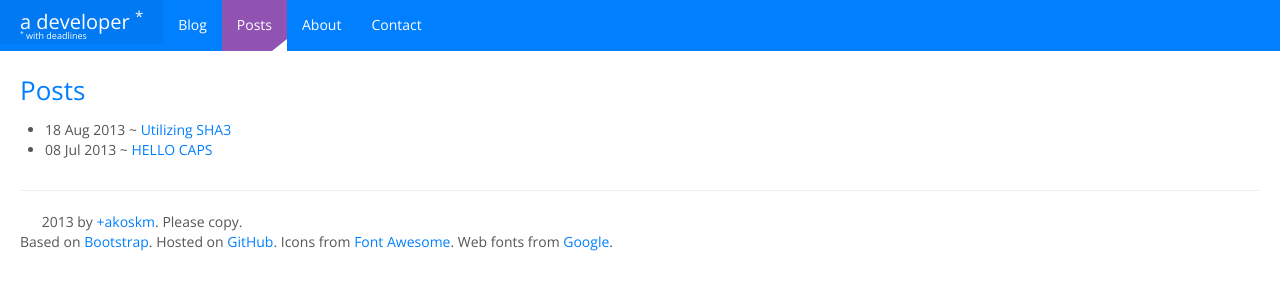
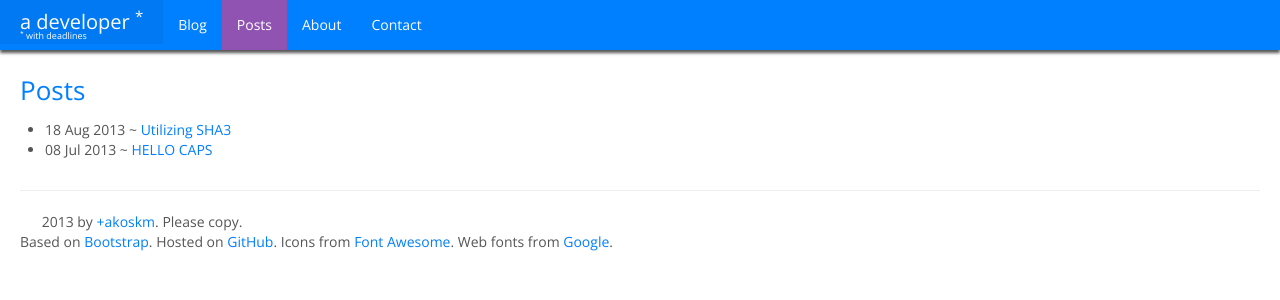
Before and after one commit to akoskm/akoskm.github.io, a Jekyll site: the page built from posts.html, in a window 1280 px wide. Shown: the top 300 px of the page. Built offline with Jekyll 4.4.1, drawn with Linux system fonts in a browser that asks for light colours; nearby versions of some CDN libraries; grey boxes are pictures that could not be loaded.

Commit message:
minor styling

```diff
--- a/assets/css/style.css
+++ b/assets/css/style.css
@@ -50,6 +50,11 @@ a:hover {
     -o-transition: 0.5s ease;
     border-bottom: 1px solid #007FFF;
     color: #000000;
+}
+
+div.navbar-inner {
+  border: 0px none !important;
+  box-shadow: 0px 3px 3px !important
 }
 
 /** HEADER LINKS **/
@@ -230,8 +235,8 @@ div.collapse > ul.nav > li a:hover {
 
 div.nav-collapse:not(.in) > ul.nav > li {
     position: relative;
-    max-height: 51px !important;
-    min-height: 51px !important;
+    max-height: 50px !important;
+    min-height: 50px !important;
     margin-bottom: -1px;
 }
 
@@ -240,7 +245,9 @@ div.nav-collapse:not(.in) > ul.nav > li.active {
     background-color: #9957BB;
 }
 
-div.nav-collapse:not(.in) > ul.nav > li.active > div.arr {
+/* G+ chat like arrows*/
+
+/*div.nav-collapse:not(.in) > ul.nav > li.active > div.arr {
     position: absolute;
     right: 0;
     bottom: 0;
@@ -249,4 +256,15 @@ div.nav-collapse:not(.in) > ul.nav > li.active > div.arr {
     border-left: 15px solid transparent;
     border-right: 0px solid transparent;
     border-bottom: 12px solid white;
-}
+}*/
+
+/*div.nav-collapse:not(.in) > ul.nav > li.active > div.arr {
+    position: absolute;
+    right: 34%;
+    bottom: 0;
+    width: 0;
+    height: 0;
+    border-left: 10px solid transparent;
+    border-right: 10px solid transparent;
+    border-bottom: 10px solid white;
+}*/
```
